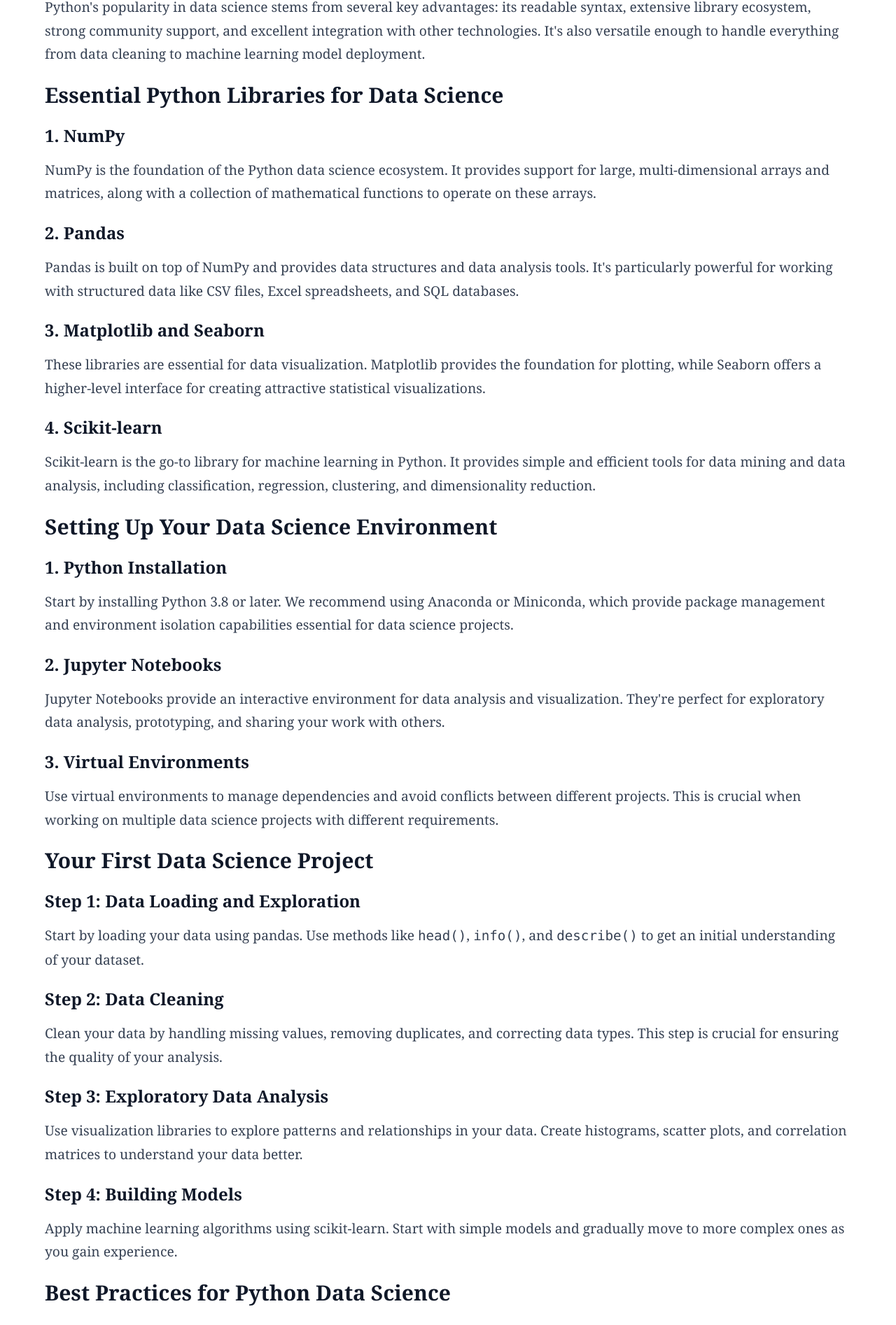
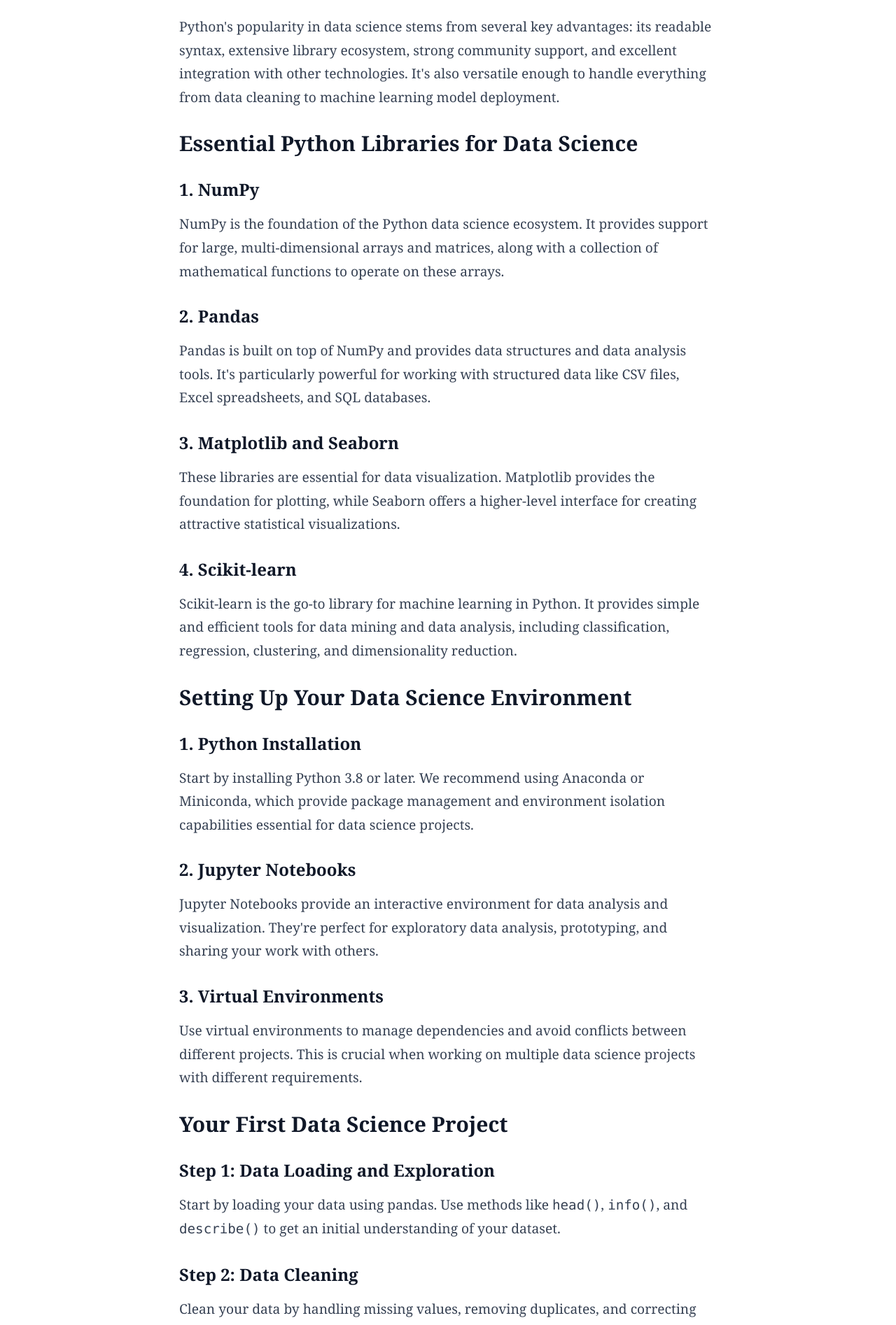
Before and after one commit to Edna112/expert-data-science-and-AI, a React (Vite) app: page /insights/python-data-science-tutorial in a window 1280 px wide. Shown: the part 807-2701 px from the top of the page at 70% size. Built offline with nearby package versions, Linux system fonts and the light colour scheme.

Commit message:
Updated About, AboutUs, and Article components to enhance layout consistency by adjusting margins and padding. Increased spacing for headings and paragraphs to improve readability and visual appeal across multiple sections.

```diff
--- a/src/pages/About.jsx
+++ b/src/pages/About.jsx
@@ -31,15 +31,15 @@ const About = () => {
       <section className="section-padding">
         <div className="max-w-6xl mx-auto">
           <div className="text-center mb-16">
-            <h2 className="text-3xl md:text-4xl font-bold text-gray-900 mb-6">
+            <h2 className="text-3xl md:text-4xl font-bold text-gray-900 mb-8">
               Learn More About Us
             </h2>
-            <p className="text-xl text-gray-600 mb-12 max-w-3xl mx-auto">
+            <p className="text-xl text-gray-600 mb-16 max-w-3xl mx-auto">
               Discover our company story, mission, and meet our leadership team
             </p>
           </div>
 
-          <div className="grid md:grid-cols-2 gap-8 max-w-4xl mx-auto">
+          <div className="grid md:grid-cols-2 gap-12 max-w-4xl mx-auto">
             {/* About Us Card */}
             <Link to="/about/about-us" className="card hover:shadow-xl transition-all duration-300 group cursor-pointer">
               <div className="bg-gradient-to-br from-blue-400 to-blue-600 h-48 rounded-t-lg flex items-center justify-center">
--- a/src/pages/Article1.jsx
+++ b/src/pages/Article1.jsx
@@ -15,7 +15,7 @@ const Article1 = () => {
           backgroundRepeat: 'no-repeat'
         }}
       >
-        <div className="max-w-6xl mx-auto px-4 sm:px-6 lg:px-8 py-20 min-h-[70vh] flex items-center justify-center">
+        <div className="max-w-4xl mx-auto px-8 sm:px-12 lg:px-16 py-24 min-h-[70vh] flex items-center justify-center">
           <div className="text-center">
             <div className="text-sm text-white-200 font-semibold mb-4">Data Science</div>
             <h1 className="text-4xl md:text-6xl font-bold mb-6 text-white">
@@ -30,8 +30,8 @@ const Article1 = () => {
       </section>
 
       {/* Article Content */}
-      <section className="section-padding bg-white">
-        <div className="max-w-6xl mx-auto">
+      <section className="section-padding bg-white py-16">
+        <div className="max-w-4xl mx-auto px-8 sm:px-12 lg:px-16">
           <div className="prose prose-lg max-w-none">
             <p className="text-xl text-gray-600 mb-8">
               Machine learning is revolutionizing how businesses operate, make decisions, and serve their customers.
--- a/src/pages/Article2.jsx
+++ b/src/pages/Article2.jsx
@@ -15,7 +15,7 @@ const Article2 = () => {
           backgroundRepeat: 'no-repeat'
         }}
       >
-        <div className="max-w-6xl mx-auto px-4 sm:px-6 lg:px-8 py-20 min-h-[70vh] flex items-center justify-center">
+        <div className="max-w-4xl mx-auto px-8 sm:px-12 lg:px-16 py-24 min-h-[70vh] flex items-center justify-center">
           <div className="text-center">
             <div className="text-sm text-white-200 font-semibold mb-4">AI Engineering</div>
             <h1 className="text-4xl md:text-6xl font-bold mb-6 text-white italic">
@@ -30,8 +30,8 @@ const Article2 = () => {
       </section>
 
       {/* Article Content */}
-      <section className="section-padding bg-white">
-        <div className="max-w-6xl mx-auto">
+      <section className="section-padding bg-white py-16">
+        <div className="max-w-4xl mx-auto px-8 sm:px-12 lg:px-16">
           <div className="prose prose-lg max-w-none">
             <p className="text-xl text-gray-600 mb-8">
               Building AI solutions that can scale effectively is one of the biggest challenges facing organizations today.
--- a/src/pages/Article3.jsx
+++ b/src/pages/Article3.jsx
@@ -15,7 +15,7 @@ const Article3 = () => {
           backgroundRepeat: 'no-repeat'
         }}
       >
-        <div className="max-w-6xl mx-auto px-4 sm:px-6 lg:px-8 py-20 min-h-[70vh] flex items-center justify-center">
+        <div className="max-w-4xl mx-auto px-8 sm:px-12 lg:px-16 py-24 min-h-[70vh] flex items-center justify-center">
           <div className="text-center">
             <div className="text-sm text-white-200 font-semibold mb-4">Business Intelligence</div>
             <h1 className="text-4xl md:text-6xl font-bold mb-6 text-white">
@@ -30,8 +30,8 @@ const Article3 = () => {
       </section>
 
       {/* Article Content */}
-      <section className="section-padding bg-white">
-        <div className="max-w-6xl mx-auto">
+      <section className="section-padding bg-white py-16">
+        <div className="max-w-4xl mx-auto px-8 sm:px-12 lg:px-16">
           <div className="prose prose-lg max-w-none">
             <p className="text-xl text-gray-600 mb-8">
               In today's competitive business landscape, organizations that make decisions based on data insights
--- a/src/pages/Article4.jsx
+++ b/src/pages/Article4.jsx
@@ -15,7 +15,7 @@ const Article4 = () => {
           backgroundRepeat: 'no-repeat'
         }}
       >
-        <div className="max-w-6xl mx-auto px-4 sm:px-6 lg:px-8 py-20 min-h-[70vh] flex items-center justify-center">
+        <div className="max-w-4xl mx-auto px-8 sm:px-12 lg:px-16 py-24 min-h-[70vh] flex items-center justify-center">
           <div className="text-center">
             <div className="text-sm text-white-200 font-semibold mb-4">Cloud Computing</div>
             <h1 className="text-4xl md:text-6xl font-bold mb-6 text-white">
@@ -30,8 +30,8 @@ const Article4 = () => {
       </section>
 
       {/* Article Content */}
-      <section className="section-padding bg-white">
-        <div className="max-w-6xl mx-auto">
+      <section className="section-padding bg-white py-16">
+        <div className="max-w-4xl mx-auto px-8 sm:px-12 lg:px-16">
           <div className="prose prose-lg max-w-none">
             <p className="text-xl text-gray-600 mb-8">
               Cloud-native data solutions represent a paradigm shift in how organizations approach data infrastructure.
--- a/src/pages/Article5.jsx
+++ b/src/pages/Article5.jsx
@@ -15,7 +15,7 @@ const Article5 = () => {
           backgroundRepeat: 'no-repeat'
         }}
       >
-        <div className="max-w-6xl mx-auto px-4 sm:px-6 lg:px-8 py-20 min-h-[70vh] flex items-center justify-center">
+        <div className="max-w-4xl mx-auto px-8 sm:px-12 lg:px-16 py-24 min-h-[70vh] flex items-center justify-center">
           <div className="text-center">
             <div className="text-sm text-white-200 font-semibold mb-4">Tutorial</div>
             <h1 className="text-4xl md:text-6xl font-bold mb-6 text-white">
@@ -30,8 +30,8 @@ const Article5 = () => {
       </section>
 
       {/* Article Content */}
-      <section className="section-padding bg-white">
-        <div className="max-w-6xl mx-auto">
+      <section className="section-padding bg-white py-16">
+        <div className="max-w-4xl mx-auto px-8 sm:px-12 lg:px-16">
           <div className="prose prose-lg max-w-none">
             <p className="text-xl text-gray-600 mb-8">
               Python has become the de facto language for data science due to its simplicity, powerful libraries,
@@ -40,100 +40,100 @@ const Article5 = () => {
             </p>
 
             <h2 className="text-3xl font-bold text-gray-900 mb-6">Why Python for Data Science?</h2>
-            <p className="text-gray-700 mb-6">
+            <p className="text-gray-700 mb-8">
               Python's popularity in data science stems from several key advantages: its readable syntax, extensive
               library ecosystem, strong community support, and excellent integration with other technologies. It's
               also versatile enough to handle everything from data cleaning to machine learning model deployment.
             </p>
 
-            <h2 className="text-3xl font-bold text-gray-900 mb-6">Essential Python Libraries for Data Science</h2>
+            <h2 className="text-3xl font-bold text-gray-900 mb-8">Essential Python Libraries for Data Science</h2>
 
             <h3 className="text-2xl font-semibold text-gray-900 mb-4">1. NumPy</h3>
-            <p className="text-gray-700 mb-6">
+            <p className="text-gray-700 mb-8">
               NumPy is the foundation of the Python data science ecosystem. It provides support for large,
               multi-dimensional arrays and matrices, along with a collection of mathematical functions to operate on these arrays.
             </p>
 
             <h3 className="text-2xl font-semibold text-gray-900 mb-4">2. Pandas</h3>
-            <p className="text-gray-700 mb-6">
+            <p className="text-gray-700 mb-8">
               Pandas is built on top of NumPy and provides data structures and data analysis tools. It's particularly
               powerful for working with structured data like CSV files, Excel spreadsheets, and SQL databases.
             </p>
 
             <h3 className="text-2xl font-semibold text-gray-900 mb-4">3. Matplotlib and Seaborn</h3>
-            <p className="text-gray-700 mb-6">
+            <p className="text-gray-700 mb-8">
               These libraries are essential for data visualization. Matplotlib provides the foundation for plotting,
               while Seaborn offers a higher-level interface for creating attractive statistical visualizations.
             </p>
 
             <h3 className="text-2xl font-semibold text-gray-900 mb-4">4. Scikit-learn</h3>
-            <p className="text-gray-700 mb-6">
+            <p className="text-gray-700 mb-8">
               Scikit-learn is the go-to library for machine learning in Python. It provides simple and efficient tools
               for data mining and data analysis, including classification, regression, clustering, and dimensionality reduction.
             </p>
 
-            <h2 className="text-3xl font-bold text-gray-900 mb-6">Setting Up Your Data Science Environment</h2>
+            <h2 className="text-3xl font-bold text-gray-900 mb-8">Setting Up Your Data Science Environment</h2>
 
             <h3 className="text-2xl font-semibold text-gray-900 mb-4">1. Python Installation</h3>
-            <p className="text-gray-700 mb-6">
+            <p className="text-gray-700 mb-8">
               Start by installing Python 3.8 or later. We recommend using Anaconda or Miniconda, which provide
               package management and environment isolation capabilities essential for data science projects.
             </p>
 
             <h3 className="text-2xl font-semibold text-gray-900 mb-4">2. Jupyter Notebooks</h3>
-            <p className="text-gray-700 mb-6">
+            <p className="text-gray-700 mb-8">
               Jupyter Notebooks provide an interactive environment for data analysis and visualization. They're
               perfect for exploratory data analysis, prototyping, and sharing your work with others.
             </p>
 
             <h3 className="text-2xl font-semibold text-gray-900 mb-4">3. Virtual Environments</h3>
-            <p className="text-gray-700 mb-6">
+            <p className="text-gray-700 mb-8">
               Use virtual environments to manage dependencies and avoid conflicts between different projects.
               This is crucial when working on multiple data science projects with different requirements.
             </p>
 
-            <h2 className="text-3xl font-bold text-gray-900 mb-6">Your First Data Science Project</h2>
+            <h2 className="text-3xl font-bold text-gray-900 mb-8">Your First Data Science Project</h2>
 
             <h3 className="text-2xl font-semibold text-gray-900 mb-4">Step 1: Data Loading and Exploration</h3>
-            <p className="text-gray-700 mb-6">
+            <p className="text-gray-700 mb-8">
               Start by loading your data using pandas. Use methods like <code>head()</code>, <code>info()</code>,
               and <code>describe()</code> to get an initial understanding of your dataset.
             </p>
 
             <h3 className="text-2xl font-semibold text-gray-900 mb-4">Step 2: Data Cleaning</h3>
-            <p className="text-gray-700 mb-6">
+            <p className="text-gray-700 mb-8">
               Clean your data by handling missing values, removing duplicates, and correcting data types.
               This step is crucial for ensuring the quality of your analysis.
             </p>
 
             <h3 className="text-2xl font-semibold text-gray-900 mb-4">Step 3: Exploratory Data Analysis</h3>
-            <p className="text-gray-700 mb-6">
+            <p className="text-gray-700 mb-8">
               Use visualization libraries to explore patterns and relationships in your data. Create histograms,
               scatter plots, and correlation matrices to understand your data better.
             </p>
 
             <h3 className="text-2xl font-semibold text-gray-900 mb-4">Step 4: Building Models</h3>
-            <p className="text-gray-700 mb-6">
+            <p className="text-gray-700 mb-8">
               Apply machine learning algorithms using scikit-learn. Start with simple models and gradually
               move to more complex ones as you gain experience.
             </p>
 
-            <h2 className="text-3xl font-bold text-gray-900 mb-6">Best Practices for Python Data Science</h2>
+            <h2 className="text-3xl font-bold text-gray-900 mb-8">Best Practices for Python Data Science</h2>
 
             <h3 className="text-2xl font-semibold text-gray-900 mb-4">Code Organization</h3>
-            <p className="text-gray-700 mb-6">
+            <p className="text-gray-700 mb-8">
               Organize your code into functions and classes. Use meaningful variable names and add comments
               to explain complex logic. This makes your code more maintainable and shareable.
             </p>
 
             <h3 className="text-2xl font-semibold text-gray-900 mb-4">Version Control</h3>
-            <p className="text-gray-700 mb-6">
+            <p className="text-gray-700 mb-8">
               Use Git to track changes in your code and data. This is essential for collaboration and
               maintaining a history of your analysis iterations.
             </p>
 
             <h3 className="text-2xl font-semibold text-gray-900 mb-4">Documentation</h3>
-            <p className="text-gray-700 mb-6">
+            <p className="text-gray-700 mb-8">
               Document your analysis process, including the rationale behind your decisions and the
               interpretation of your results. This is crucial for reproducibility and knowledge sharing.
             </p>
--- a/src/pages/Article6.jsx
+++ b/src/pages/Article6.jsx
@@ -15,7 +15,7 @@ const Article6 = () => {
           backgroundRepeat: 'no-repeat'
         }}
       >
-        <div className="max-w-6xl mx-auto px-4 sm:px-6 lg:px-8 py-20 min-h-[70vh] flex items-center justify-center">
+        <div className="max-w-4xl mx-auto px-8 sm:px-12 lg:px-16 py-24 min-h-[70vh] flex items-center justify-center">
           <div className="text-center">
             <div className="text-sm text-white-200 font-semibold mb-4">AI Industry Report</div>
             <h1 className="text-4xl md:text-6xl font-bold mb-6 text-white">
@@ -30,8 +30,8 @@ const Article6 = () => {
       </section>
 
       {/* Article Content */}
-      <section className="section-padding bg-white">
-        <div className="max-w-6xl mx-auto">
+      <section className="section-padding bg-white py-16">
+        <div className="max-w-4xl mx-auto px-8 sm:px-12 lg:px-16">
           <div className="prose prose-lg max-w-none">
             <p className="text-xl text-gray-600 mb-8">
               The artificial intelligence landscape in 2024 represents a pivotal moment in technological advancement.
--- a/src/pages/FounderCEO.jsx
+++ b/src/pages/FounderCEO.jsx
@@ -30,11 +30,11 @@ const FounderCEO = () => {
 
       {/* Founder & CEO Section */}
       <section className="section-padding">
-        <div className="max-w-6xl mx-auto">
+        <div className="max-w-4xl mx-auto">
           {/* Profile Section with Text Wrapping Around Image */}
           <div className="text-black">
             {/* Founder Image - Float Left for Text Wrapping */}
-            <div className="float-left mr-6 mb-4">
+            <div className="float-left mr-10 mb-8">
               <div className="w-64 h-64 rounded-lg overflow-hidden shadow-lg">
                 <img
                   src={profileImage}
@@ -94,7 +94,7 @@ const FounderCEO = () => {
 
       {/* Back to About Us Link */}
       <section className="section-padding bg-gray-50">
-        <div className="max-w-6xl mx-auto text-center">
+        <div className="max-w-4xl mx-auto text-center">
           <Link
             to="/about"
             className="btn-secondary"
```
Also changed, not shown: src/pages/AboutUs.jsx (+5 -5 lines).
